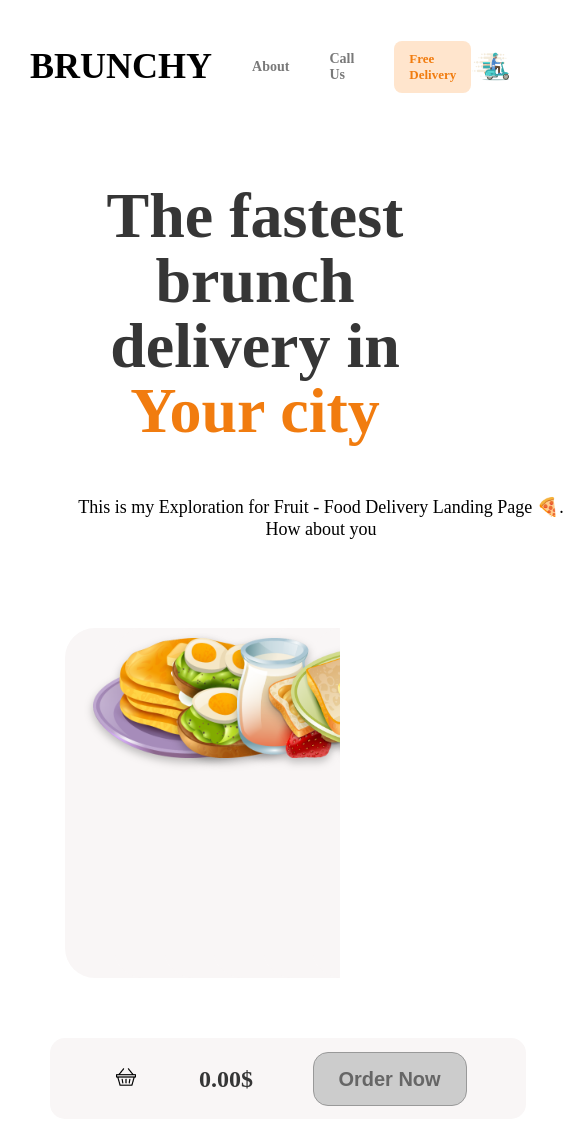
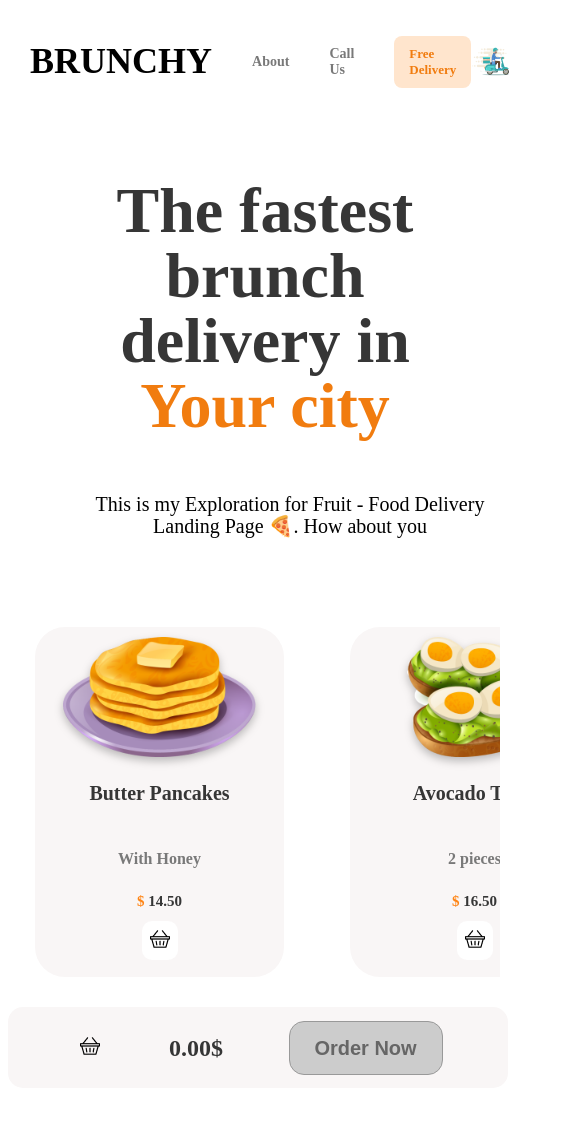
Before and after one commit to iskren97/Brunchy-Delivery-App, a React (Create React App) app: page / in a window 390 px wide. Shown: the top 1144 px of the page, 577 px wide, since content can reach past the window. After the commit the page ends 1096 px from the top, so only its background shows below. Built offline with nearby package versions, Linux system fonts and the light colour scheme; the HTML template or start-up script is replaced by a standard one.

Commit message:
feat: add additional media queries

```diff
--- a/src/components/Header/Header.module.css
+++ b/src/components/Header/Header.module.css
@@ -28,7 +28,7 @@
 
   @media (min-width: 320px) and (max-width: 419px) {
     padding: 0px;
-    margin: 10px 30px 30px 30px;
+    margin: 5px 5px 5px 30px;
   }
 }
 
--- a/src/components/Main/Main.module.css
+++ b/src/components/Main/Main.module.css
@@ -36,6 +36,10 @@
   @media (min-width: 420px) and (max-width: 767px) {
     align-self: center;
   }
+
+  @media (min-width: 320px) and (max-width: 419px) {
+    width: 400px;
+  }
 }
 
 .city {
@@ -57,6 +61,11 @@
   @media (min-width: 420px) and (max-width: 767px) {
     align-self: center;
     width: 400px;
+  }
+
+  @media (min-width: 320px) and (max-width: 419px) {
+    width: 450px;
+    font-size: 20px;
   }
 }
 
@@ -94,6 +103,12 @@
     width: 100%;
     margin: 20px;
   }
+
+  @media (min-width: 320px) and (max-width: 419px) {
+    grid-auto-columns: 70%;
+    width: 450px;
+    margin: 20px;
+  }
 }
 
 .orderSection {
--- a/src/components/Order/Order.module.css
+++ b/src/components/Order/Order.module.css
@@ -10,6 +10,12 @@
 
   @media (min-width: 420px) and (max-width: 767px) {
     width: 100%;
+    margin: inherit;
+  }
+
+  @media (min-width: 320px) and (max-width: 419px) {
+    width: 500px;
+    margin: 8px;
   }
 }
 
--- a/src/components/OrderReview/OrderReview.module.css
+++ b/src/components/OrderReview/OrderReview.module.css
@@ -7,9 +7,13 @@
   border-radius: 15px;
 
   @media (min-width: 420px) and (max-width: 767px) {
-    width: 100vw;
-    justify-items: center;
+    width: 95vw;
     margin: 0 auto;
+  }
+
+  @media (min-width: 320px) and (max-width: 419px) {
+    width: 500px;
+    margin: 8px;
   }
 }
 
```
